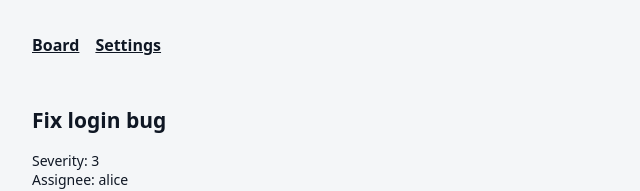
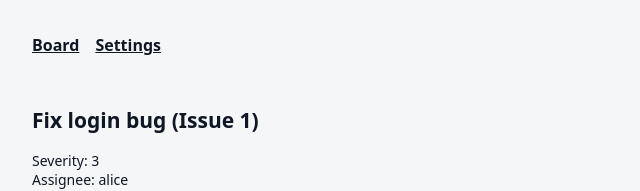
Before and after one commit to chukwuma-azubuike/kanban-issue-board, a React (Create React App) app: page /issue/1 in a window 1280 px wide. Shown: the top 191 px of the page, without its empty margins (0-640 px from the left). Built offline with nearby package versions, Linux system fonts and the light colour scheme.

Commit message:
fix(issue): handle event propagation in Link to prevent blockage

```diff
--- a/src/components/IssueCard.tsx
+++ b/src/components/IssueCard.tsx
@@ -1,5 +1,5 @@
 import React, { memo } from 'react';
-import { Link } from 'react-router-dom';
+import { Link, useNavigate } from 'react-router-dom';
 import { saveRecentlyAccessed } from '../utils/save';
 
 import { useDraggable } from '@dnd-kit/core';
@@ -21,8 +21,10 @@ const IssueCard: React.FC<IssueCardProps> = ({ issue, isAdmin, updateIssue }) =>
 	});
 
 	const dragStyling = useDragStyling(transform);
+	const navigate = useNavigate();
 
-	const handleClick = () => {
+	const handleClick = (e: React.MouseEvent) => {
+		navigate(`/issue/${issue.id}`);
 		saveRecentlyAccessed(issue.id);
 	};
 
@@ -38,8 +40,8 @@ const IssueCard: React.FC<IssueCardProps> = ({ issue, isAdmin, updateIssue }) =>
 
 	return (
 		<div
+			{...dragProps}
 			ref={setNodeRef}
-			{...dragProps}
 			style={{
 				...(isAdmin ? dragStyling : undefined),
 			}}
@@ -49,7 +51,9 @@ const IssueCard: React.FC<IssueCardProps> = ({ issue, isAdmin, updateIssue }) =>
 				<div style={{ display: 'flex', gap: 8, alignItems: 'center', width: '100%' }}>
 					<Link
 						to={`/issue/${issue.id}`}
-						onClick={handleClick}
+						role="button"
+						tabIndex={0}
+						onMouseDown={handleClick}
 						className="issue-title"
 						aria-label={`Open issue ${issue.title}`}
 					>
--- a/src/pages/IssueDetailPage.tsx
+++ b/src/pages/IssueDetailPage.tsx
@@ -32,7 +32,9 @@ export function IssueDetailPage() {
 
 	return (
 		<div style={{ padding: 16 }}>
-			<h2>{issue.title}</h2>
+			<h2>
+				{issue.title} (Issue {issue.id})
+			</h2>
 			<div>Severity: {issue.severity}</div>
 			<div>Assignee: {issue.assignee ?? 'Unassigned'}</div>
 			<div>Tags: {(issue.tags || []).join(', ')}</div>
```
